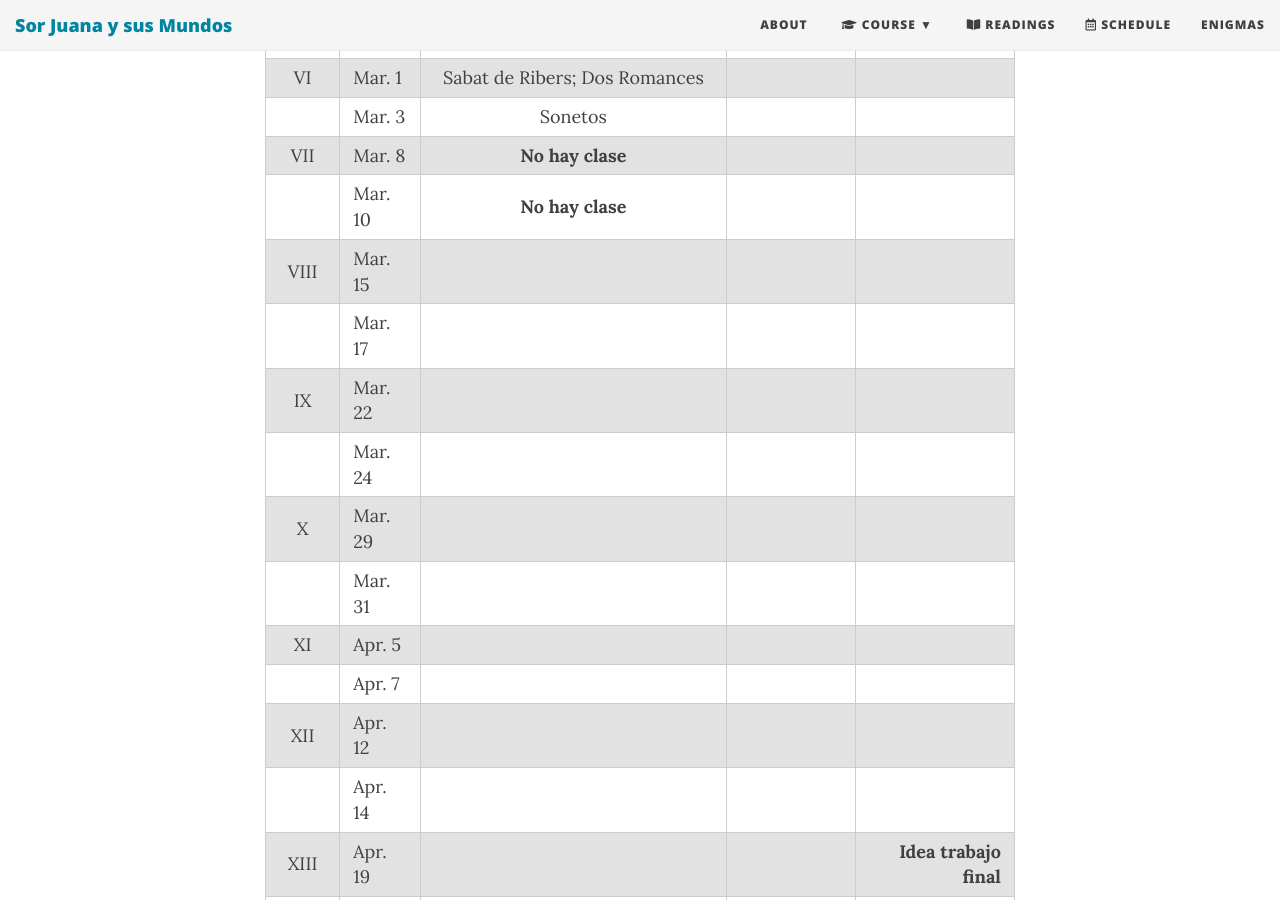
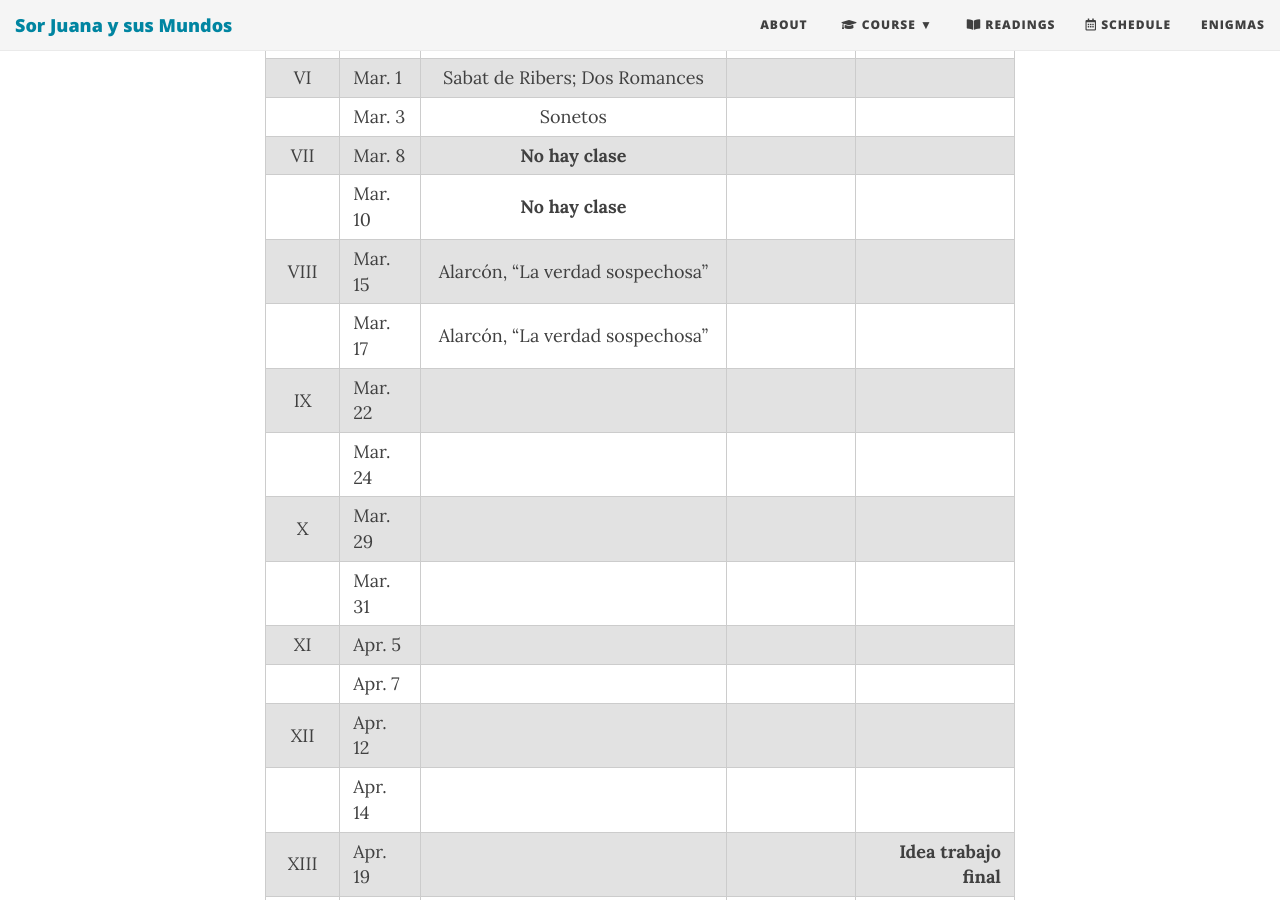
Before and after one commit to Hipomenes/sorjuana, a Jekyll site: the page built from calendar.md, in a window 1280 px wide and 900 px high, scrolled down 936 px. Built offline with Jekyll 4.4.1, drawn with Linux system fonts in a browser that asks for light colours; nearby versions of some CDN libraries.

Commit message:
Update calendar.md

```diff
--- a/calendar.md
+++ b/calendar.md
@@ -22,8 +22,8 @@ subtitle: Spring 2022
 |    |Mar. 3 | Sonetos | | |
 |VII  |Mar. 8| **No hay clase** | |  |
 |  |Mar. 10| **No hay clase** | | |
-|VIII  |Mar. 15| | | |
-|      |Mar. 17| |
+|VIII  |Mar. 15| Alarcón, "La verdad sospechosa" | | |
+|      |Mar. 17| Alarcón, "La verdad sospechosa" |
 | IX   |Mar. 22| |  | |
 |      |Mar. 24| | | |
 | X   |Mar. 29|  | | |
```
